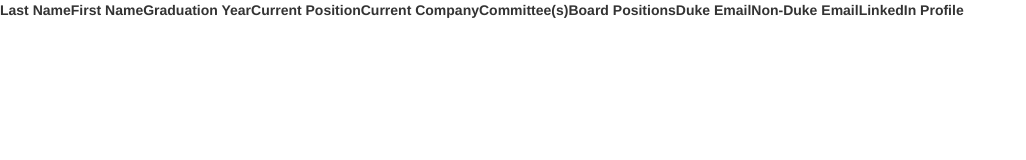
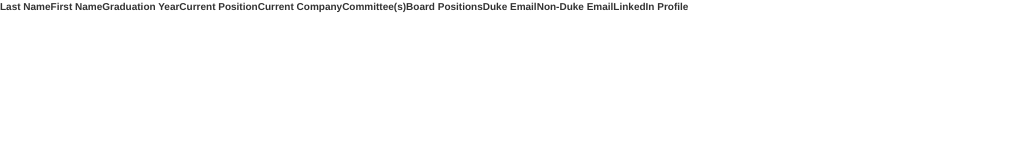
Before and after one commit to dylandpowers/DUU-Alumni-Page, a website: page public/index.html in a window 1280 px wide. Shown: the whole page, without its empty margins (0-1026 px from the left). Drawn offline with nearby package versions, Linux system fonts and the light colour scheme; no server answers.

Commit message:
Smaller font size, hover capabilities added

```diff
--- a/public/index.html
+++ b/public/index.html
@@ -8,19 +8,19 @@
     <link rel="stylesheet" href="https://maxcdn.bootstrapcdn.com/bootstrap/3.3.7/css/bootstrap.min.css" integrity="sha384-BVYiiSIFeK1dGmJRAkycuHAHRg32OmUcww7on3RYdg4Va+PmSTsz/K68vbdEjh4u" crossorigin="anonymous">
   </head>
   <body ng-controller="mainController">
-    <table class="table-striped">
+    <table class="table-striped table-hover" style="font-size: 10px;">
       <thead>
         <tr>
-          <th>Last Name</th>
-          <th>First Name</th>
-          <th>Graduation Year</th>
-          <th>Current Position</th>
-          <th>Current Company</th>
-          <th>Committee(s)</th>
-          <th>Board Positions</th>
-          <th>Duke Email</th>
-          <th>Non-Duke Email</th>
-          <th>LinkedIn Profile</th>
+          <th scope="col">Last Name</th>
+          <th scope="col">First Name</th>
+          <th scope="col">Graduation Year</th>
+          <th scope="col">Current Position</th>
+          <th scope="col">Current Company</th>
+          <th scope="col">Committee(s)</th>
+          <th scope="col">Board Positions</th>
+          <th scope="col">Duke Email</th>
+          <th scope="col">Non-Duke Email</th>
+          <th scope="col">LinkedIn Profile</th>
         </tr>
       </thead>
       <tbody>
```
